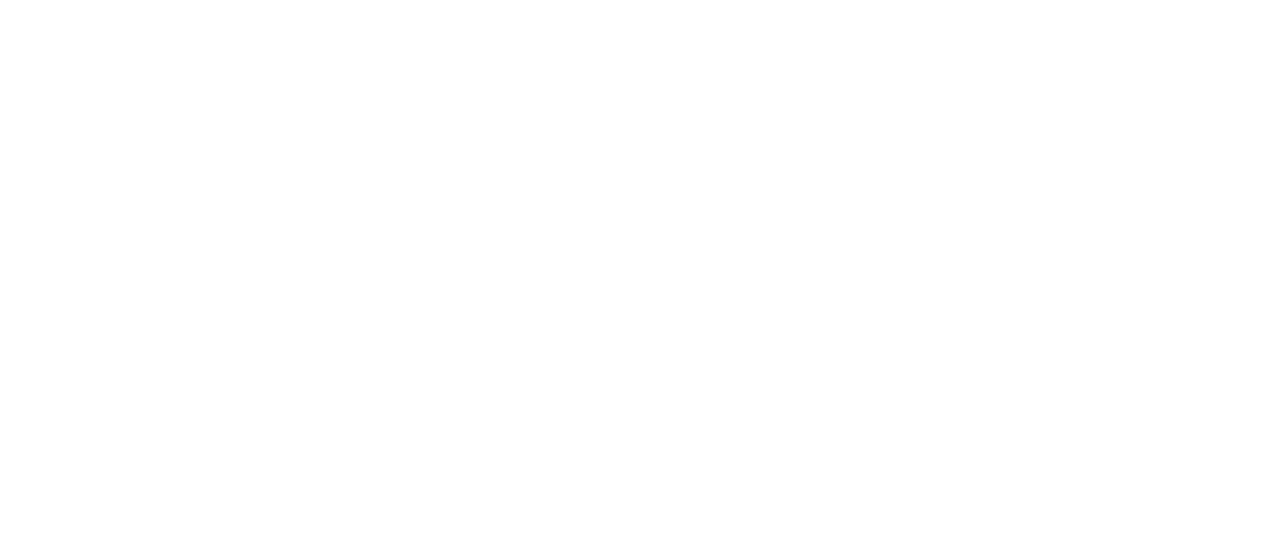
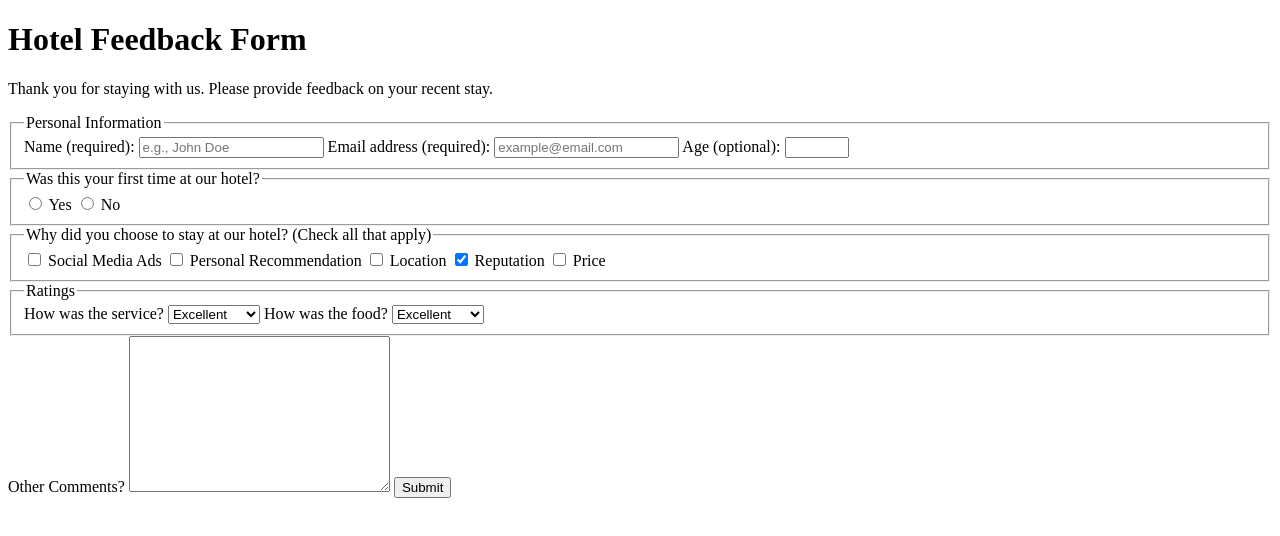
Before and after one commit to Tinashe-Andre/freecodecamp, a plain HTML site: page html/hotel-feedback-form.html in a window 1280 px wide. Drawn offline with Linux system fonts and the light colour scheme.

Commit message:
hotel form complete

```diff
--- a/html/hotel-feedback-form.html
+++ b/html/hotel-feedback-form.html
@@ -6,6 +6,120 @@
         <title>Hotel Feedback Form</title>
     </head>
     <body>
+        <header>
+      <h1>Hotel Feedback Form</h1>
+      <p>
+        Thank you for staying with us. Please provide feedback on your recent
+        stay.
+      </p>
+    </header>
+        <main>
+            <form method="POST" action="https://hotel-feedback.freecodecamp.org">
+                <fieldset>
+                    <legend>Personal Information</legend>
+                    <label for="full-name">Name (required):</label>
+                    <input type="text" id="full-name" name="name" placeholder="e.g., John Doe" required size="20">
 
+                    <label for="email">Email address (required):</label>
+                    <input
+                        placeholder="example@email.com"
+                        required
+                        id="email"
+                        type="email"
+                        name="email"
+                        size="20"
+                    />
+
+                    <label for="age">Age (optional):</label>
+                    <input
+                        type="number"
+                        name="age"
+                        id="age"
+                        min="3"
+                        max="100"
+                    />
+                </fieldset>
+
+                <fieldset>
+                    <legend>Was this your first time at our hotel?</legend>
+                    <input
+                        id="yes-option"
+                        type="radio"
+                        name="hotel-stay"
+                        value="yes"
+                    />
+                    <label for="yes-option">Yes</label>
+
+                    <input
+                        id="no-option"
+                        type="radio"
+                        name="hotel-stay"
+                        value="no"
+                    />
+                    <label for="no-option">No</label>
+                </fieldset>
+
+                <fieldset>
+                    <legend>
+                        Why did you choose to stay at our hotel? (Check all that apply)
+                    </legend>
+
+                    <input type="checkbox" id="ads" name="choice" value="ads" />
+                    <label for="ads">Social Media Ads</label>
+
+                    <input
+                        type="checkbox"
+                        id="recommendation"
+                        name="choice"
+                        value="recommendation"
+                    />
+                    <label for="recommendation">Personal Recommendation</label>
+
+                    <input type="checkbox" id="location" name="choice" value="location" />
+                    <label for="location">Location</label>
+
+                    <input
+                        checked
+                        type="checkbox"
+                        id="reputation"
+                        name="choice"
+                        value="reputation"
+                    />
+                    <label for="reputation">Reputation</label>
+
+                    <input type="checkbox" id="price" name="choice" value="price" />
+                    <label for="price">Price</label>
+                </fieldset>
+
+                <fieldset>
+                    <legend>Ratings</legend>
+
+                    <label for="service">How was the service?</label>
+
+                    <select name="service" id="service">
+                        <option value="poor">Poor</option>
+                        <option value="satisfactory">Satisfactory</option>
+                        <option value="good">Good</option>
+                        <option value="very-good">Very Good</option>
+                        <option selected value="excellent">Excellent</option>
+                    </select>
+
+                    <label for="food">How was the food?</label>
+
+                    <select name="food" id="food">
+                        <option value="poor">Poor</option>
+                        <option value="satisfactory">Satisfactory</option>
+                        <option value="good">Good</option>
+                        <option value="very-good">Very Good</option>
+                        <option selected value="excellent">Excellent</option>
+                    </select>
+                </fieldset>
+
+                <label for="comments">Other Comments?</label>
+                <textarea cols="30" rows="10" name="comments" id="comments"></textarea>
+
+                <button type="submit">Submit</button>
+            </form>
+        </main>
     </body>
 </html>
```
